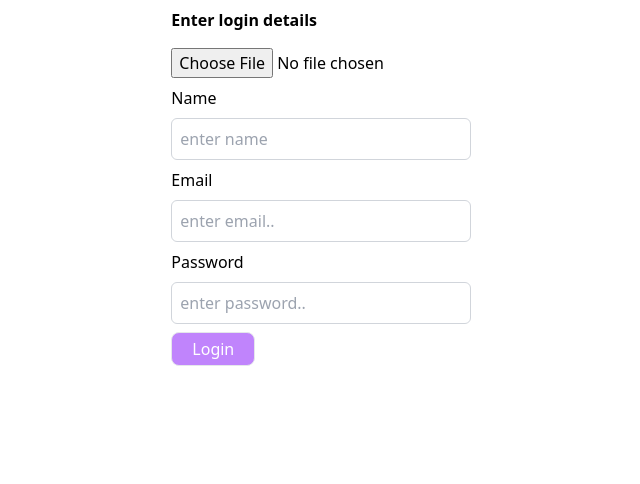
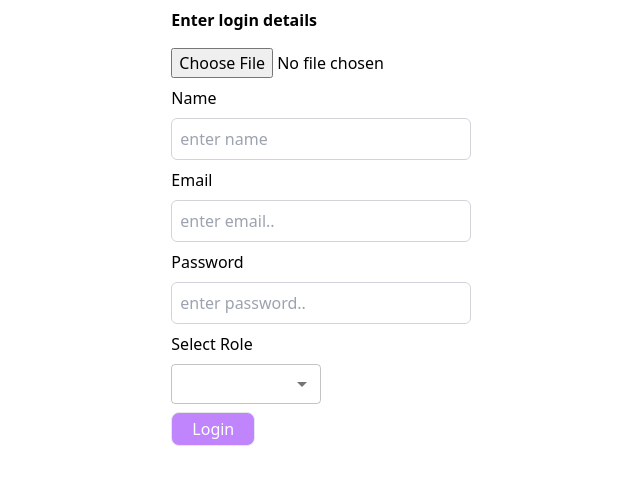
Before and after one commit to toufiq007/react_nextJs, a React (Vite) app: page / in a window 1280 px wide. Shown: the top 484 px of the page, without its empty margins (42-682 px from the left). Built offline with nearby package versions, Linux system fonts and the light colour scheme.

Commit message:
intregrate mui select with react-hook-form

```diff
--- /dev/null
+++ b/src/components/CustomSelect.jsx
@@ -0,0 +1,33 @@
+/* eslint-disable react/prop-types */
+import * as React from "react";
+import MenuItem from "@mui/material/MenuItem";
+import Select from "@mui/material/Select";
+
+export default function CustomSelect({ field }) {
+  const [role, setRole] = React.useState("");
+  const handleChange = (event) => {
+    setRole(event.target.value);
+  };
+
+  return (
+    <>
+      <Select
+        labelId="demo-select-small-label"
+        id="demo-select-small"
+        value={role}
+        // label="role"
+        onChange={handleChange}
+        {...field}
+        size="small"
+        className="w-[150px]"
+      >
+        <MenuItem value="">
+          <em>None</em>
+        </MenuItem>
+        <MenuItem value="student">Student</MenuItem>
+        <MenuItem value="businessmen">Businessmen</MenuItem>
+        <MenuItem value="serviceHolder">Service Holder</MenuItem>
+      </Select>
+    </>
+  );
+}
--- a/src/forms/RegistrationForm.jsx
+++ b/src/forms/RegistrationForm.jsx
@@ -1,11 +1,14 @@
-import { useForm } from "react-hook-form";
+import { useForm, Controller } from "react-hook-form";
 import Field from "../components/Field";
 import FieldSet from "../components/FieldSet";
+import { FormControl } from "@mui/material";
+import CustomSelect from "../components/CustomSelect";
 
 const RegistrationForm = () => {
   const {
     register,
     handleSubmit,
+    control,
     formState: { errors },
   } = useForm();
   const onSubmit = (formData) => {
@@ -23,12 +26,12 @@ const RegistrationForm = () => {
               {...register("picture")}
             />
           </Field>
-          <Field label="Name">
+          <Field label="Name" error={errors.name}>
             <input
-              {...register("name")}
+              {...register("name", { required: "name is required" })}
               name="name"
+              id="name"
               type="text"
-              id="name"
               placeholder="enter name"
               className={`p-2 border box-border w-[300px] rounded-md border-gray-300 ${
                 errors.name && "border-3 border-red-500"
@@ -66,9 +69,29 @@ const RegistrationForm = () => {
               }`}
             />
           </Field>
-          {/* {errors.root.random && (
-        )} */}
-          {/* <div className="text-red-500 my-3">{errors.formError.message}</div> */}
+
+          <Field label="Select Role">
+            <FormControl>
+              <Controller
+                name="role"
+                control={control}
+                defaultValue=""
+                rules={{ required: "role is required" }}
+                render={({ field }) => {
+                  return (
+                    <>
+                      <CustomSelect field={field} error={errors.role} />
+                      {errors.role && (
+                        <span className="text-red-500">
+                          {errors.role.message}
+                        </span>
+                      )}
+                    </>
+                  );
+                }}
+              />
+            </FormControl>
+          </Field>
           <Field>
             <button className="text-md text-white text-md cursor-pointer p-1 border rounded-lg hover:bg-purple-600 bg-purple-400  px-5">
               Login
```
Also changed, not shown: package.json (+7 -1 lines), 1 other file (tests, documents, lock files or other folders).
